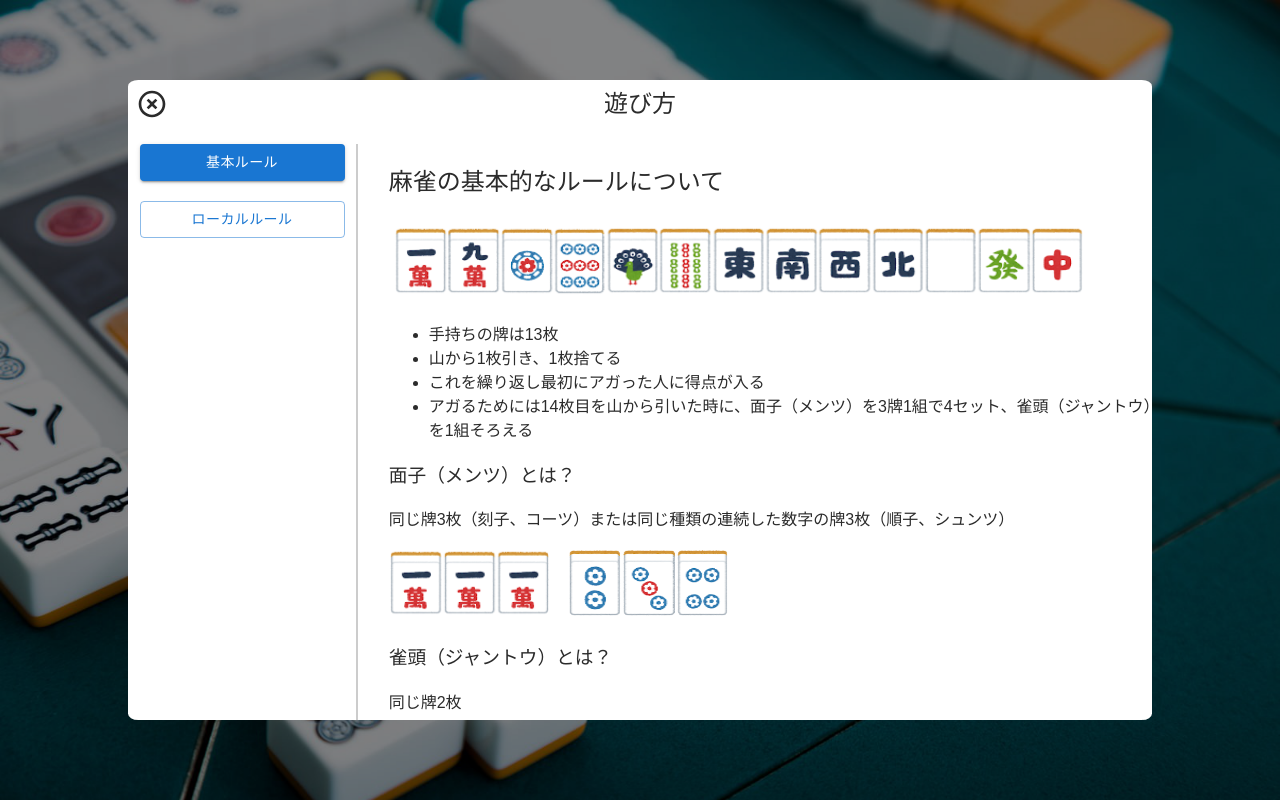
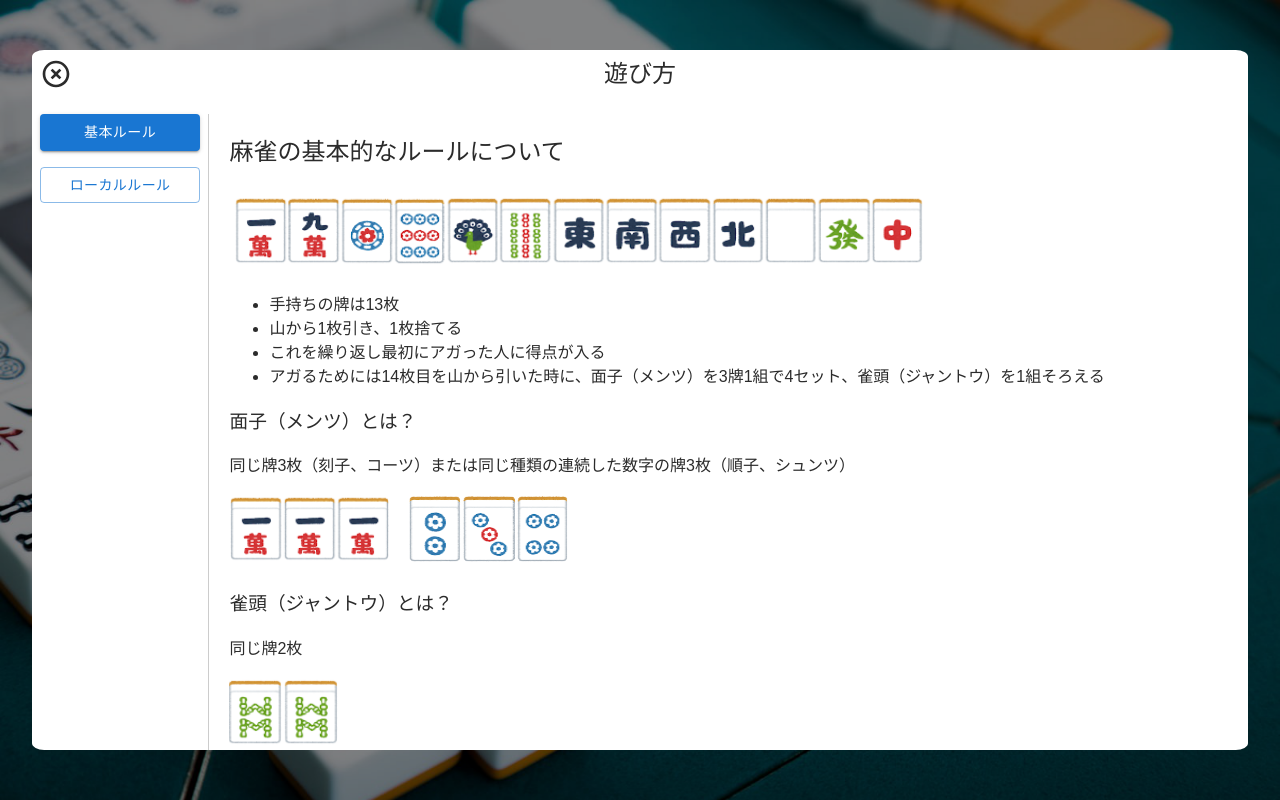
Before and after one commit to ut-code/hitori-mahjong, a React (Vite) app: page /tutorial in a window 1280 px wide. Built offline with nearby package versions, Linux system fonts and the light colour scheme; no server answers.

Commit message:
fix tutorial

```diff
--- a/src/styles/Tutorial.module.css
+++ b/src/styles/Tutorial.module.css
@@ -11,11 +11,10 @@ img {
 	color: #2b2b2b;
 	background-color: white;
 	border-radius: 1%;
-	position: fixed;
 	left: 10%;
 	top: 10%;
-	width: 80%;
-	height: 80%;
+	min-height: 80vh;
+	min-width: 80vw;
 	max-height: calc(100vh - 100px);
 	overflow-y: auto;
 }
@@ -36,7 +35,6 @@ img {
 
 .body {
 	display: grid;
-	grid-template-columns: 230px 1fr;
 	width: 100%;
 	height: 100%;
 	gap: 3%;
@@ -45,8 +43,9 @@ img {
 .drawer {
 	grid-column: 1 / 2;
 	display: flex;
+	width: 10rem;
 	flex-direction: column;
-	border-right: 2px solid #ccc;
+	border-right: 0.1rem solid #ccc;
 	padding-left: 5%;
 	padding-right: 5%;
 	height: 100%;
```
